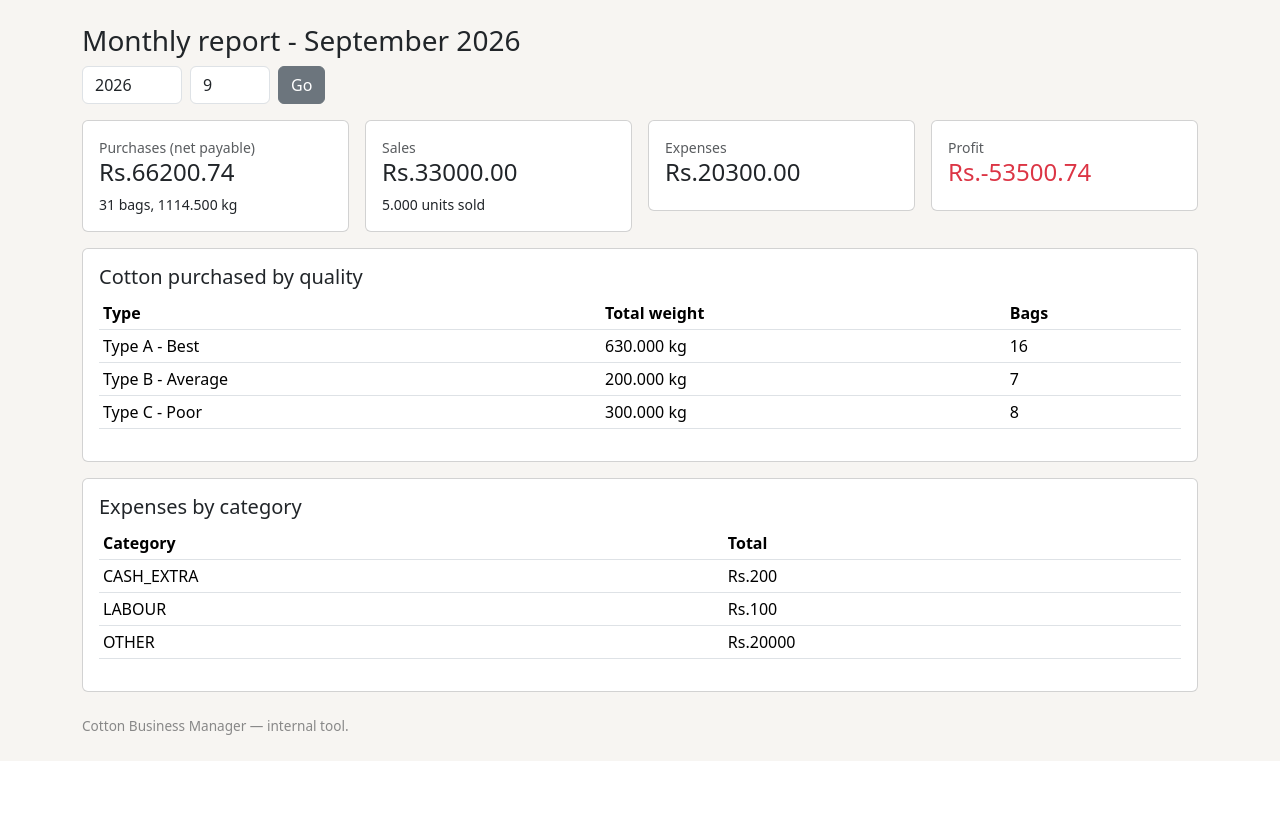
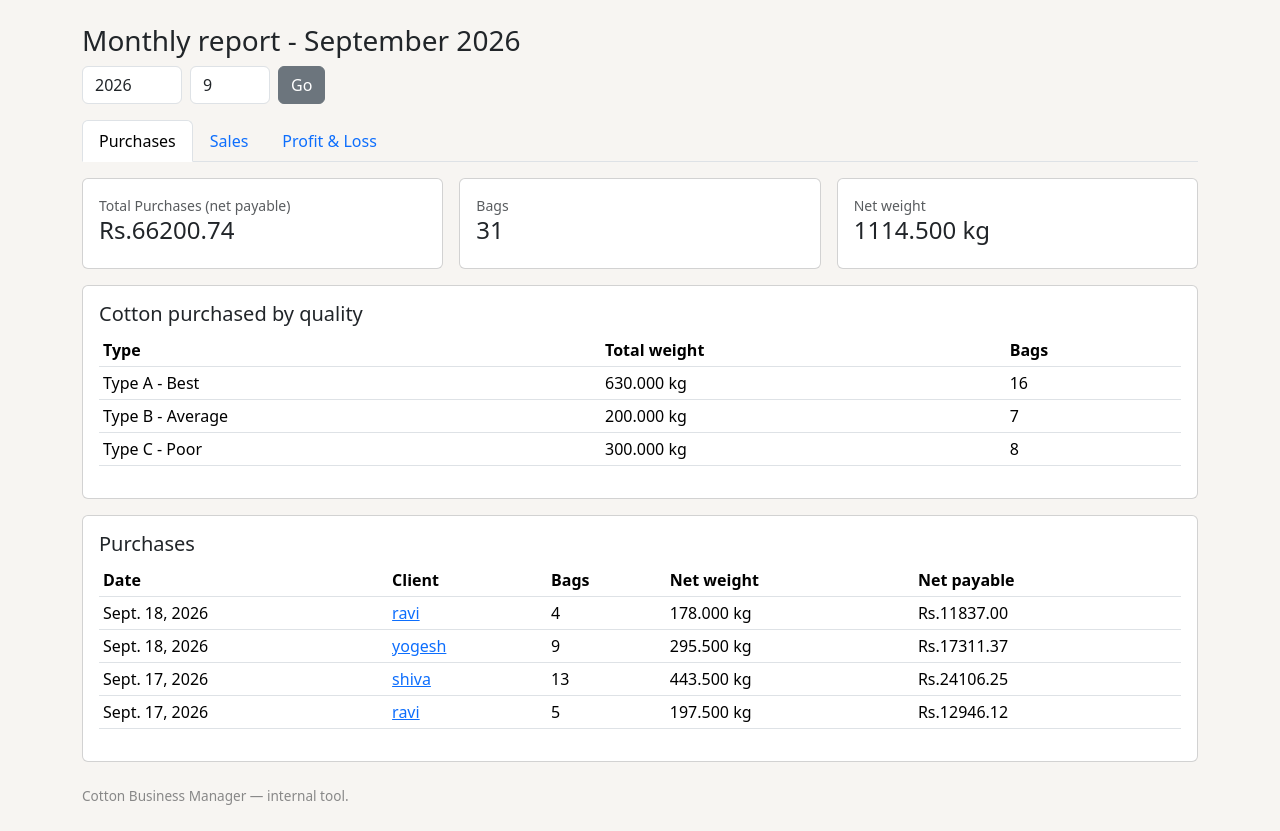
Before and after one commit to shivachaithanya26-wq/Cotton-EI, a Django app: page /reports/monthly/ in a window 1280 px wide. Shown: the part 56-887 px from the top of the page. Before the commit the page ends 817 px from the top, so only its background shows below. Run offline with Django 5.2, Linux system fonts and the light colour scheme; a user stored in the database is signed in; data comes from the database, SQL or seed files in the repository; both versions use the stored data as it was after the commit.

Commit message:
enhanced_reports to generatep purchases and sales data separately

```diff
--- a/core/services.py
+++ b/core/services.py
@@ -298,6 +298,29 @@ def expense_totals(date_from, date_to):
     return total, by_category, qs
 
 
+def purchase_report(date_from, date_to):
+    """Purchases-only report section (no sales data at all)."""
+    totals, qs = purchase_totals(date_from, date_to)
+    return {
+        "date_from": date_from,
+        "date_to": date_to,
+        **totals,
+        "grade_totals": grade_totals(date_from, date_to),
+        "purchases": qs.select_related("client").order_by("-date", "-created_at"),
+    }
+
+
+def sale_report(date_from, date_to):
+    """Sales-only report section (no purchase data at all)."""
+    totals, qs = sale_totals(date_from, date_to)
+    return {
+        "date_from": date_from,
+        "date_to": date_to,
+        **totals,
+        "sales": qs.select_related("buyer").order_by("-date", "-created_at"),
+    }
+
+
 def profit_report(date_from, date_to):
     """
     Requirement #7: Profit = Sales - Purchases (net payable) - Expenses.
@@ -320,7 +343,6 @@ def profit_report(date_from, date_to):
         "total_sale_quantity": sale_agg["total_quantity"],
         "total_expenses": expense_total,
         "expense_by_category": expense_by_category,
-        "grade_totals": grade_totals(date_from, date_to),
         "profit": profit,
     }
 
--- a/core/templates/core/report.html
+++ b/core/templates/core/report.html
@@ -6,25 +6,30 @@
 {% if mode == "daily" %}
 <form method="get" class="row g-2 mb-3">
   <div class="col-auto"><input type="date" name="date" value="{{ day|date:'Y-m-d' }}" class="form-control"></div>
+  <input type="hidden" name="section" value="{{ section }}">
   <div class="col-auto"><button class="btn btn-secondary">Go</button></div>
 </form>
 {% elif mode == "monthly" %}
 <form method="get" class="row g-2 mb-3">
   <div class="col-auto"><input type="number" name="year" value="{{ year }}" class="form-control" style="width:100px;"></div>
   <div class="col-auto"><input type="number" name="month" value="{{ month }}" min="1" max="12" class="form-control" style="width:80px;"></div>
+  <input type="hidden" name="section" value="{{ section }}">
   <div class="col-auto"><button class="btn btn-secondary">Go</button></div>
 </form>
 {% endif %}
 
+<ul class="nav nav-tabs mb-3">
+  <li class="nav-item"><a class="nav-link {% if section == 'purchases' %}active{% endif %}" href="{{ tab_urls.purchases }}">Purchases</a></li>
+  <li class="nav-item"><a class="nav-link {% if section == 'sales' %}active{% endif %}" href="{{ tab_urls.sales }}">Sales</a></li>
+  <li class="nav-item"><a class="nav-link {% if section == 'profit_loss' %}active{% endif %}" href="{{ tab_urls.profit_loss }}">Profit &amp; Loss</a></li>
+</ul>
+
+{% if section == "purchases" %}
   <div class="row g-3">
-  <div class="col-md-3"><div class="card p-3"><small class="text-muted">Purchases (net payable)</small><h4>Rs.{{ report.total_purchase_cost }}</h4><small>{{ report.total_purchase_bags }} bags, {{ report.total_purchase_net_weight_kg }} kg</small></div></div>
-  <div class="col-md-3"><div class="card p-3"><small class="text-muted">Sales</small><h4>Rs.{{ report.total_sales }}</h4><small>{{ report.total_sale_quantity }} units sold</small></div></div>
-  <div class="col-md-3"><div class="card p-3"><small class="text-muted">Expenses</small><h4>Rs.{{ report.total_expenses }}</h4></div></div>
-  <div class="col-md-3"><div class="card p-3"><small class="text-muted">Profit</small>
-    <h4 class="{% if report.profit >= 0 %}text-success{% else %}text-danger{% endif %}">Rs.{{ report.profit }}</h4>
-  </div></div>
+    <div class="col-md-4"><div class="card p-3"><small class="text-muted">Total Purchases (net payable)</small><h4>Rs.{{ report.total_net_payable }}</h4></div></div>
+    <div class="col-md-4"><div class="card p-3"><small class="text-muted">Bags</small><h4>{{ report.total_bags }}</h4></div></div>
+    <div class="col-md-4"><div class="card p-3"><small class="text-muted">Net weight</small><h4>{{ report.total_net_weight_kg }} kg</h4></div></div>
   </div>
-
   <div class="card p-3 mt-3">
     <h5>Cotton purchased by quality</h5>
     <table class="table table-sm">
@@ -36,7 +41,60 @@
       </tbody>
     </table>
   </div>
+  <div class="card p-3 mt-3">
+    <h5>Purchases</h5>
+    <table class="table table-sm">
+      <thead><tr><th>Date</th><th>Client</th><th>Bags</th><th>Net weight</th><th>Net payable</th></tr></thead>
+      <tbody>
+      {% for p in report.purchases %}
+        <tr>
+          <td>{{ p.date }}</td>
+          <td><a href="{% url 'core:purchase_detail' p.pk %}">{{ p.client }}</a></td>
+          <td>{{ p.num_bags }}</td>
+          <td>{{ p.net_weight_kg }} kg</td>
+          <td>Rs.{{ p.net_payable }}</td>
+        </tr>
+      {% empty %}
+        <tr><td colspan="5">No purchases in this period.</td></tr>
+      {% endfor %}
+      </tbody>
+    </table>
+  </div>
 
+{% elif section == "sales" %}
+  <div class="row g-3">
+    <div class="col-md-6"><div class="card p-3"><small class="text-muted">Total Sales</small><h4>Rs.{{ report.total_amount }}</h4></div></div>
+    <div class="col-md-6"><div class="card p-3"><small class="text-muted">Total quantity sold</small><h4>{{ report.total_quantity }}</h4></div></div>
+  </div>
+  <div class="card p-3 mt-3">
+    <h5>Sales</h5>
+    <table class="table table-sm">
+      <thead><tr><th>Date</th><th>Buyer</th><th>Quantity</th><th>Unit</th><th>Amount</th></tr></thead>
+      <tbody>
+      {% for s in report.sales %}
+        <tr>
+          <td>{{ s.date }}</td>
+          <td>{{ s.buyer }}</td>
+          <td>{{ s.quantity }}</td>
+          <td>{{ s.get_unit_display }}</td>
+          <td>Rs.{{ s.amount }}</td>
+        </tr>
+      {% empty %}
+        <tr><td colspan="5">No sales in this period.</td></tr>
+      {% endfor %}
+      </tbody>
+    </table>
+  </div>
+
+{% else %}
+  <div class="row g-3">
+    <div class="col-md-3"><div class="card p-3"><small class="text-muted">Purchases (net payable)</small><h4>Rs.{{ report.total_purchase_cost }}</h4><small>{{ report.total_purchase_bags }} bags, {{ report.total_purchase_net_weight_kg }} kg</small></div></div>
+    <div class="col-md-3"><div class="card p-3"><small class="text-muted">Sales</small><h4>Rs.{{ report.total_sales }}</h4><small>{{ report.total_sale_quantity }} units sold</small></div></div>
+    <div class="col-md-3"><div class="card p-3"><small class="text-muted">Expenses</small><h4>Rs.{{ report.total_expenses }}</h4></div></div>
+    <div class="col-md-3"><div class="card p-3"><small class="text-muted">Profit</small>
+      <h4 class="{% if report.profit >= 0 %}text-success{% else %}text-danger{% endif %}">Rs.{{ report.profit }}</h4>
+    </div></div>
+  </div>
   <div class="card p-3 mt-3">
     <h5>Expenses by category</h5>
     <table class="table table-sm">
@@ -50,4 +108,5 @@
       </tbody>
     </table>
   </div>
+{% endif %}
 {% endblock %}
--- a/core/views.py
+++ b/core/views.py
@@ -198,15 +198,31 @@ def expense_create(request):
 # Reports (requirements #2, #3, #7)
 # ---------------------------------------------------------------------
 
+SECTION_REPORT_FUNCS = {
+    "purchases": services.purchase_report,
+    "sales": services.sale_report,
+    "profit_loss": services.profit_report,
+}
+
+
 @login_required
 def report_daily(request):
     day_str = request.GET.get("date")
     day = date.fromisoformat(day_str) if day_str else timezone.localdate()
-    report = services.profit_report(day, day)
+    section = request.GET.get("section", "purchases")
+    report = SECTION_REPORT_FUNCS.get(section, services.purchase_report)(day, day)
+    date_qs = f"date={day.isoformat()}"
     return render(
         request,
         "core/report.html",
-        {"report": report, "title": f"Daily report - {day}", "mode": "daily", "day": day},
+        {
+            "report": report,
+            "title": f"Daily report - {day}",
+            "mode": "daily",
+            "day": day,
+            "section": section,
+            "tab_urls": {name: f"?{date_qs}&section={name}" for name in SECTION_REPORT_FUNCS},
+        },
     )
 
 
@@ -214,9 +230,11 @@ def report_daily(request):
 def report_monthly(request):
     year = int(request.GET.get("year", timezone.localdate().year))
     month = int(request.GET.get("month", timezone.localdate().month))
+    section = request.GET.get("section", "purchases")
     first_day = date(year, month, 1)
     last_day = date(year, month, calendar.monthrange(year, month)[1])
-    report = services.profit_report(first_day, last_day)
+    report = SECTION_REPORT_FUNCS.get(section, services.purchase_report)(first_day, last_day)
+    date_qs = f"year={year}&month={month}"
     return render(
         request,
         "core/report.html",
@@ -226,6 +244,8 @@ def report_monthly(request):
             "mode": "monthly",
             "year": year,
             "month": month,
+            "section": section,
+            "tab_urls": {name: f"?{date_qs}&section={name}" for name in SECTION_REPORT_FUNCS},
         },
     )
 
@@ -233,13 +253,29 @@ def report_monthly(request):
 @login_required
 def report_custom(request):
     report = None
+    section = request.GET.get("section", "purchases")
     if request.method == "GET" and request.GET.get("date_from"):
         form = DateRangeForm(request.GET)
         if form.is_valid():
-            report = services.profit_report(form.cleaned_data["date_from"], form.cleaned_data["date_to"])
+            date_from = form.cleaned_data["date_from"]
+            date_to = form.cleaned_data["date_to"]
+            report = SECTION_REPORT_FUNCS.get(section, services.purchase_report)(date_from, date_to)
+            date_qs = f"date_from={date_from.isoformat()}&date_to={date_to.isoformat()}"
+        else:
+            date_qs = ""
     else:
         form = DateRangeForm()
-    return render(request, "core/report_custom.html", {"form": form, "report": report})
+        date_qs = ""
+    return render(
+        request,
+        "core/report_custom.html",
+        {
+            "form": form,
+            "report": report,
+            "section": section,
+            "tab_urls": {name: f"?{date_qs}&section={name}" for name in SECTION_REPORT_FUNCS} if date_qs else {},
+        },
+    )
 
 
 # ---------------------------------------------------------------------
```
Also changed, not shown: core/templates/core/report_custom.html (+79 -7 lines), db.sqlite3. Lines whose indentation alone changed are shown as unchanged.
